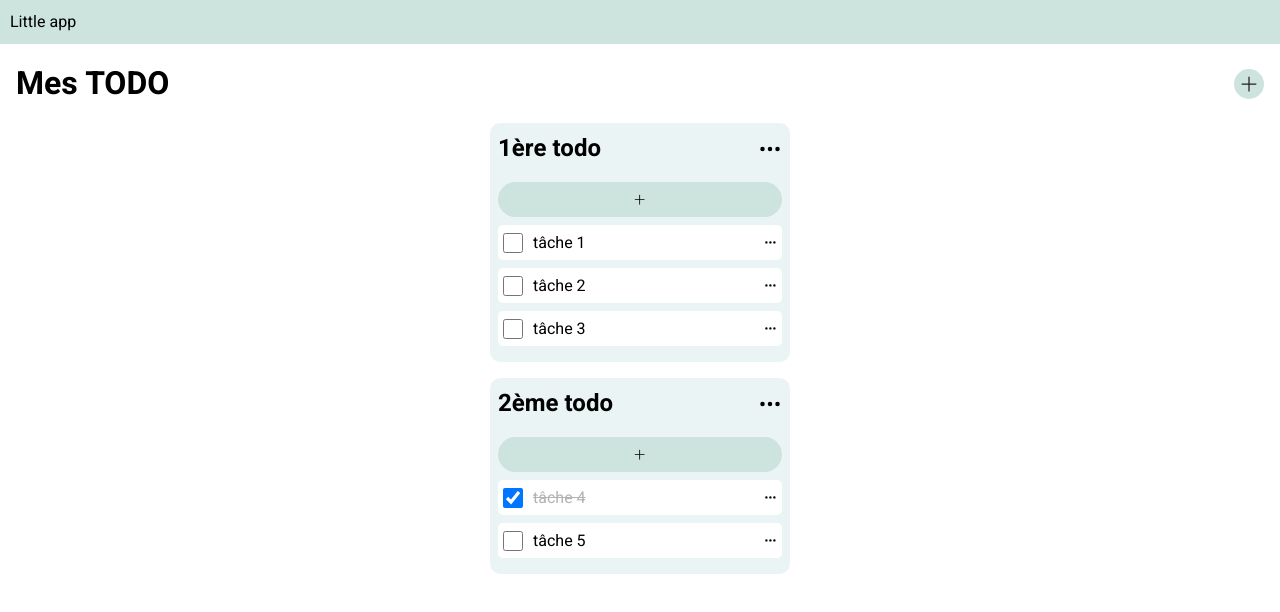
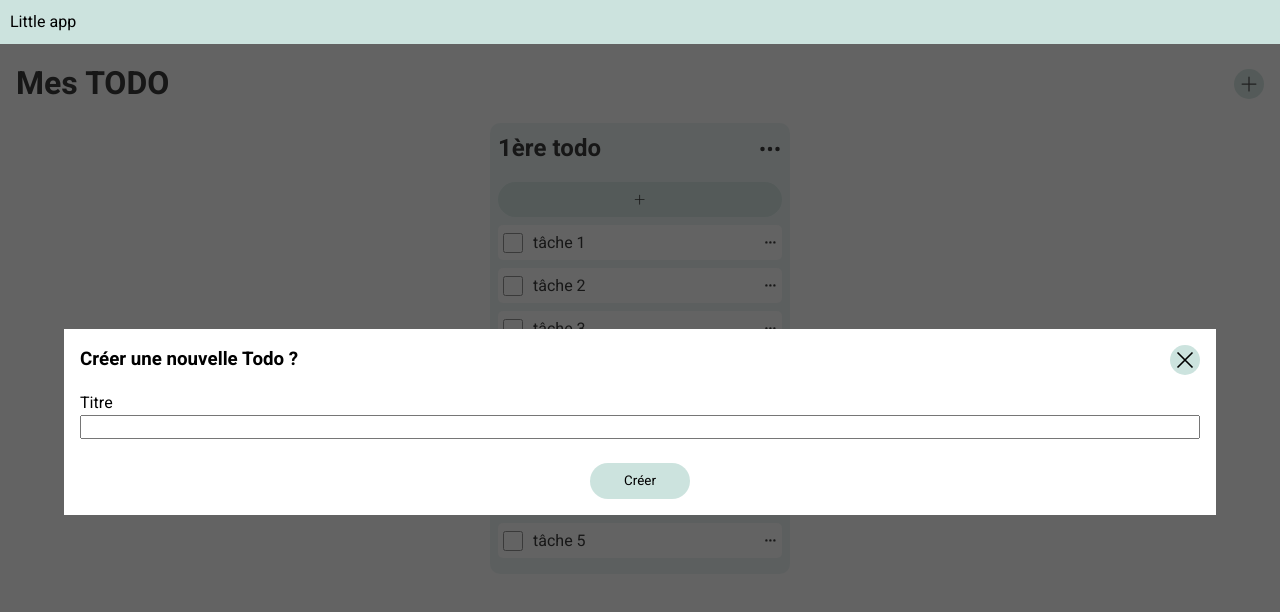
Before and after one commit to Junior-Et-Alors/little-app-frontend, a React (Create React App) app: page /todo in a window 1280 px wide. Both pictures are taken after a click on the button 1249 px from the left and 83 px from the top of the page. Shown: the top 612 px of the page. Built offline with nearby package versions, Linux system fonts and the light colour scheme.

Commit message:
Replacing props by props.children in modal // CustomButton classname and style optimisation // Creating toDo logic

```diff
--- a/src/Component/CustomButton/CustomButton.js
+++ b/src/Component/CustomButton/CustomButton.js
@@ -1,10 +1,14 @@
 import React from 'react';
-import './CustomButton.scss'
+import './CustomButton.scss';
 
 export default React.memo(function CustomButton(props) {
   return (
-    <button onClick={props.handleClick ? () => props.handleClick() : undefined} className={props.class}>
+    <button
+      onClick={props.handleClick ? () => props.handleClick() : undefined}
+      className={props.class}
+      aria-label={props.label}
+    >
       {props.txt}
     </button>
-  )
-})
+  );
+});
--- a/src/Component/CustomButton/CustomButton.scss
+++ b/src/Component/CustomButton/CustomButton.scss
@@ -1,4 +1,6 @@
 @import '../../Scss/Variable.scss';
+
+// SIZE
 
 .xl {
   font-size: 1.5rem;
@@ -11,6 +13,19 @@
 .s {
   font-size: 0.8rem;
 }
+
+// SHAPE
+
+.round {
+  border-radius: 100%;
+  color: $dark-gray;
+  font-weight: bold;
+  font-size: 20px;
+  width: 30px;
+  height: 30px;
+}
+
+// STYLE
 
 .dot-button {
   background: none;
@@ -26,16 +41,16 @@
   }
 }
 
-.add-button {
+.simple-button {
   background-color: $light-green;
   border: none;
-  transition: background-color ease-in-out 100ms;
   display: flex;
   align-items: center;
   justify-content: center;
+  transition: box-shadow 150ms ease-in-out;
 
   &:hover {
-    background-color: $medium-green;
+    box-shadow: 1px 1px 5px $dark-green;
     cursor: pointer;
   }
 }
--- a/src/Component/ListBox/ListBox.js
+++ b/src/Component/ListBox/ListBox.js
@@ -1,6 +1,5 @@
 import React from 'react';
 import ListRow from '../ListRow/ListRow';
-import { v4 as uuidv4 } from 'uuid';
 import CustomButton from '../CustomButton/CustomButton';
 import { BsThreeDots } from 'react-icons/bs';
 import { BsPlusLg } from 'react-icons/bs';
@@ -18,9 +17,9 @@ export default React.memo(function ListBox(props) {
       </div>
       <CustomButton
             txt={<BsPlusLg />}
-            class='list-box__add-button add-button'
+            class='list-box__add-button simple-button'
           />
-      {props.task.map((task) => {
+      {props.task && props.task.map((task) => {
         return <ListRow key={task.id} {...task} />;
       })}
     </div>
--- a/src/Component/Modal/Modal.js
+++ b/src/Component/Modal/Modal.js
@@ -1,8 +1,10 @@
-import React from 'react'
+import React from 'react';
+import './Modal.scss';
 
-export default function Modal() {
-
+export default function Modal(props) {
   return (
-    <div>Modal</div>
-  )
+    <div className='modal__overlay'>
+      {props.children}
+    </div>
+  );
 }
--- a/src/Component/Modal/Modal.scss
+++ b/src/Component/Modal/Modal.scss
@@ -0,0 +1,17 @@
+@import '../../Scss/Variable.scss';
+
+.modal {
+  &__overlay {
+    position: absolute;
+    top: 0;
+    right: 0;
+    bottom: 0;
+    left: 0;
+    background-color: rgb(33, 33, 33, 0.7);
+    z-index: 2;
+    display: flex;
+    align-items:center ;
+    justify-content: center;
+    height: calc(100vh - 44px);
+  }
+}
--- a/src/Page/TodoPage/ToDoPage.scss
+++ b/src/Page/TodoPage/ToDoPage.scss
@@ -5,6 +5,7 @@
   @include flexbox-column;
   align-items: center;
   padding: 0 1rem;
+  position: relative;
 
   &__header {
     width: 100%;
@@ -13,13 +14,30 @@
     align-items: center;
     margin: 1rem 0;
   }
+}
 
-  &__add-button {
-    color: $dark-gray;
-    font-weight: bold;
-    font-size: 20px;
-    width: 30px;
-    height: 30px;
-    border-radius: 15px;
+
+// Create modal
+
+.todo__create {
+  background-color: white;
+  width: 90%;
+  padding: 1rem;
+  @include flexbox-column;
+
+  &__header {
+    display: flex;
+    justify-content: space-between;
+    margin-bottom: 1rem;
+  }
+
+  &__send-div {
+    margin: 1.5rem auto 0;
+  }
+
+  &__send-btn{
+    padding: .5rem;
+    border-radius: 18px;
+    width: 100px;
   }
 }
--- a/src/Page/TodoPage/TodoPage.js
+++ b/src/Page/TodoPage/TodoPage.js
@@ -1,34 +1,92 @@
-import React, {useState} from 'react';
+import React, { useState } from 'react';
 import Header from '../../Layouts/Header/Header';
+import Modal from '../../Component/Modal/Modal';
 import { useSelector, useDispatch } from 'react-redux';
-import { v4 as uuidv4 } from 'uuid';
 import { todoLists } from '../../redux/features/todo/todoList';
 import CustomButton from '../../Component/CustomButton/CustomButton';
 import ListBox from '../../Component/ListBox/ListBox';
 import { BsPlusLg } from 'react-icons/bs';
+import { GrClose } from 'react-icons/gr';
 import './ToDoPage.scss';
+import { createToDoList } from '../../redux/features/todo/todoList';
 
 export default function TodoPage() {
 
+  const dispatch = useDispatch()
   const allTodoLists = useSelector(todoLists);
 
-  const [modal, setModal] = useState(false)
+  // Modal
+  const [modal, setModal] = useState(false);
 
   const toggleModal = () => {
-    setModal(!modal)
-    console.log(modal);
+    setModal(!modal);
+  };
+  // End modal
+
+  const [todo, setTodo] = useState({
+    name: '',
+    id: ''
+  })
+
+  const handleInput = (event) => {
+    const newTodo = {...todo, name: event.target.value}
+    setTodo(newTodo)
   }
+
+  const createNewTodo = async () => {
+    const newTodo = {...todo};
+    newTodo.id = await getNewId();
+    dispatch(createToDoList(newTodo))
+    toggleModal()
+  }
+
+  const getNewId = () => {
+    const newList = [...allTodoLists]
+    return newList.pop().id + 1
+  }
+
+
 
   return (
     <>
       <Header />
       <main className='todo-page'>
+        {
+          // Create a TODO modal
+          modal && (
+            <Modal>
+              <div className='todo__create'>
+                <div className='todo__create__header'>
+                  <h3>Créer une nouvelle Todo ?</h3>
+                  <CustomButton
+                    txt={<GrClose />}
+                    class='todo-page__close-btn simple-button round'
+                    handleClick={toggleModal}
+                    label='Fermer la fenêtre de création de ToDo'
+                  />
+                </div>
+                <label htmlFor=''>Titre</label>
+                <input type='text' id='todo-create__input' onInput={(event) => handleInput(event)} value={todo.name}/>
+                <div className='todo__create__send-div'>
+                  <CustomButton
+                    txt={'Créer'}
+                    class='todo__create__send-btn simple-button'
+                    handleClick={createNewTodo}
+                    label='Créer une todo'
+                  />
+                </div>
+              </div>
+            </Modal>
+            // END of Create a TODO modal
+          )
+        }
         <div className='todo-page__header'>
           <h1>Mes TODO</h1>
           <CustomButton
             txt={<BsPlusLg />}
-            class='todo-page__add-button add-button'
+            class='todo-page__add-btn simple-button round'
             handleClick={toggleModal}
+            label='Ouvrir la fenêtre de création de ToDo'
           />
         </div>
         {allTodoLists.map((list) => {
--- a/src/redux/features/todo/todoList.js
+++ b/src/redux/features/todo/todoList.js
@@ -8,7 +8,8 @@ export const todoListSlice = createSlice({
       {
         name: '1ère todo',
         id: 1,
-        task: [{
+        task: [
+          {
             name: 'tâche 1',
             id: 1,
             priority: 'low',
@@ -31,7 +32,8 @@ export const todoListSlice = createSlice({
       {
         name: '2ème todo',
         id: 2,
-        task: [{
+        task: [
+          {
             name: 'tâche 4',
             id: 4,
             priority: 'low',
@@ -52,6 +54,7 @@ export const todoListSlice = createSlice({
       state.allToDoLists = [action.payload];
     },
     addTodoList: (state, action) => {
+      console.log(action.payload);
       state.allToDoLists.push(action.payload);
     },
     removeTodoList: (state, action) => {
@@ -74,5 +77,21 @@ export const getToDoLists = () => async (dispatch) => {
   */
 };
 
+export const createToDoList = (todoData) => async (dispatch) => {
+  console.log('ici');
+  console.log(todoData);
+  /*
+  axios
+    .put('API URL', {data}, {
+      param, header, token, auth ....
+    })
+    .then((res) => {
+      dispatch(addTodoList(todoData))
+    })
+  */
+  dispatch(addTodoList(todoData));
+};
+
+export const {addTodoList} = todoListSlice.actions
 export const todoLists = (state) => state.todoList.allToDoLists;
 export default todoListSlice.reducer;
--- a/src/redux/store.js
+++ b/src/redux/store.js
@@ -1,8 +1,8 @@
 import { configureStore } from '@reduxjs/toolkit';
-import todoLisrReducer from './features/todo/todoList'
+import todoListReducer from './features/todo/todoList'
 
 export default configureStore({
   reducer: {
-    todoList: todoLisrReducer,
+    todoList: todoListReducer,
   },
 });
```
Also changed, not shown: src/App.scss (line endings or trailing spaces). Lines whose indentation alone changed are shown as unchanged.
